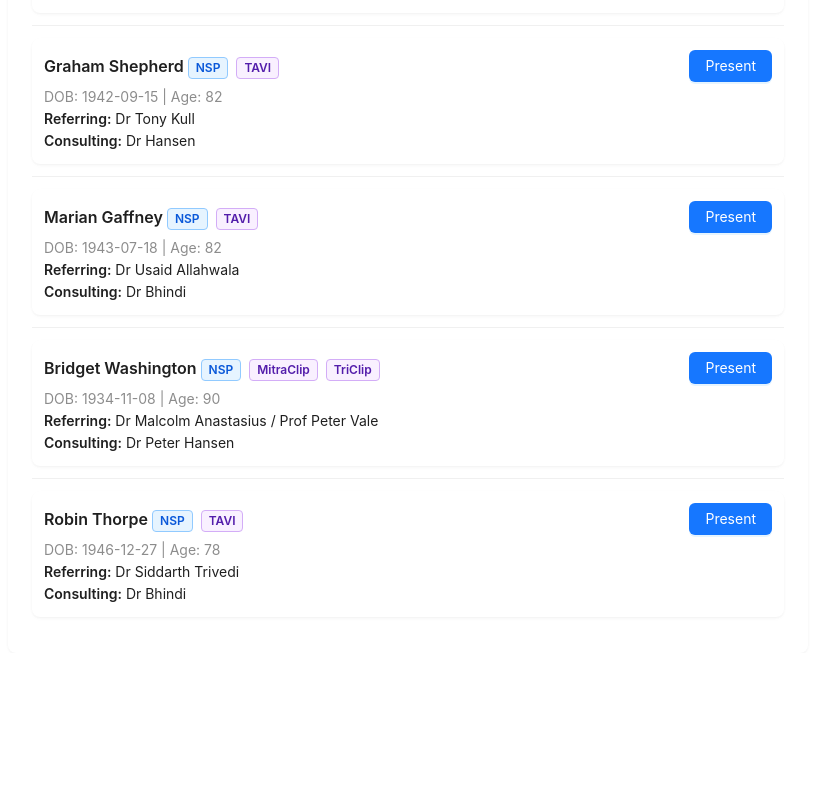
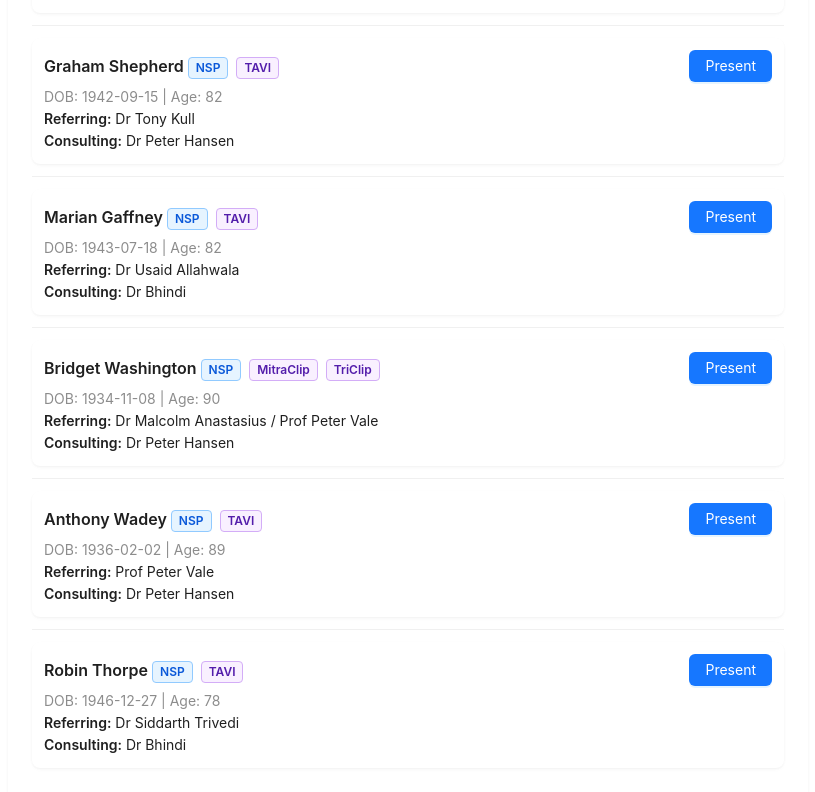
Before and after one commit to synapseedu/ravitracker-mdt, a Next.js app: page /patients in a window 1280 px wide. Shown: the part 672-1464 px from the top of the page, without its empty margins (232-1047 px from the left). Before the commit the page ends 1325 px from the top, so only its background shows below. Built offline with nearby package versions, Linux system fonts and the light colour scheme.

Commit message:
Update Sheperd, index Wadey

```diff
--- a/data/patients/index.ts
+++ b/data/patients/index.ts
@@ -19,6 +19,7 @@ export const allPatients: Patient[] = [
   shepherd,
   gaffney,
   washington,
+  wadey,
   thorpe
 ];
 
--- a/data/patients/shepherd.ts
+++ b/data/patients/shepherd.ts
@@ -4,61 +4,96 @@ const patient: Patient = {
   id: 'shepherd',
   name: 'Graham Shepherd',
   dob: '1942-09-15',
-  mrn: 'GS0005123',
-  referralDate: '',
+  mrn: 'ME00466832',
+  referralDate: '2025-07-02',
   referring: 'Dr Tony Kull',
-  consulting: 'Dr Hansen',
-  contact: '—',
-  weight: '83 kg',
-  height: '174 cm',
+  consulting: 'Dr Peter Hansen',
+  contact: 'Home: 4390 8664; Wife (Julie): 04037 40003',
+  weight: '86.2 kg',
+  height: '166 cm',
   status: 'private',
   badges: ['TAVI'],
   pdfs: {
-    tte: ['Shepherd TTE.pdf'],
-    angio: ['Shepherd Angio.pdf'],
-    ecg: ['Shepherd ECG.pdf'],
-    ct: ['Shepherd CT.pdf'],
-    agedCare: ['Shepherd Aged Care.pdf'],
+    tte: ['SHEPHERD_GRAHAM_TTE WUP _09072025_GS150942.pdf'],
+    ecg: ['shepherd ecg.pdf'],
+    ct: ['SHEPHERD Graham - 88.1623019.pdf'],
+    referral: ['SHEPHERD Graham - TAVI referral from Tony Kull.pdf'],
+    agedCare: ['shepherd dr warrier.pdf'],
+    ctsx: ['shepherd Dr Brereton.pdf'],
+    // If available in your repo, include the cath below and I'll auto-summarise it:
+    angio: ['Shepherd Angio Gosford 06.2025.pdf'],
   },
   background: [
-    'Severe aortic stenosis',
-    'Previous CABG 2010',
+    'Severe aortic stenosis (tri‑leaflet)',
+    'Paroxysmal atrial fibrillation',
+    'History of second‑degree AV block (on bisoprolol previously)',
+    'Chronic kidney disease (known to Dr Simon Roger)',
     'Hypertension',
-    'Hyperlipidaemia',
-    'Chronic kidney disease stage 3',
+    'Arthritis; polyarticular gout',
   ],
   medications: [
-    'Aspirin 100 mg daily',
-    'Bisoprolol 5 mg mane',
-    'Rosuvastatin 20 mg nocte',
-    'Frusemide 40 mg mane',
-    'Perindopril 4 mg mane',
+    'Allopurinol 100 mg — ½ tab every other day',
+    'Aspirin (Cartia) 100 mg daily',
+    'Atorvastatin 80 mg mane',
+    'Dapagliflozin 10 mg daily',
+    'Dutasteride–tamsulosin MR daily',
+    'Lactobacillus probiotic daily',
+    'Spironolactone 50 mg daily',
+    'Irbesartan 300 mg mane',
+    'Thiamine 100 mg daily',
   ],
-  social: 'Lives with spouse; walks dog daily.',
-  functional: 'NYHA II — short of breath on moderate exertion.',
+  allergies: ['Morphine'],
+  social:
+    'Retired butcher; lives with wife in Budgewoi. Drinks 4–6 beers daily (longstanding). Non‑smoker. Independent with mobility (no aids).',
+  functional:
+    'SOBOE and fatigue — NYHA II. Independent ADLs; wife considering 4‑wheel walker purchase on discharge.',
   tteData: {
-    'LV EF': '50 %',
-    AVA: '0.7 cm²',
-    'Peak Gradient': '82 mmHg',
-    'Mean Gradient': '48 mmHg',
-    SVI: '32 ml/m²',
-    'Peak AV velocity': '4.5 m/s',
-    AR: 'Trace',
-    Comments: 'Severe AS with concentric LVH.',
+    'LV EF': '60–65 %',
+    AVA: '1.1 cm²',
+    AVAi: '0.57 cm²/m²',
+    'Peak Gradient': '66 mmHg',
+    'Mean Gradient': '35 mmHg',
+    SVI: '56 mL/m²',
+    'Peak AV velocity': '4.06 m/s',
+    AR: 'Trivial',
+    MR: 'Mild–moderate',
+    Comments:
+      'Tri‑leaflet valve with markedly thickened/calcified cusps and restricted opening; severe by peak velocity and AVAi. LAVI ~50 mL/m²; PASP ~39 mmHg.',
   },
-  angio: 'Patent grafts; severe AS.',
-  ecg: 'Sinus rhythm with LBBB.',
-  ctIncidentals: 'No significant incidental findings.',
+  angio:
+    'Severe calcific three‑vessel coronary artery disease (per treating team note/angiography).',
+  ecg: 'Sinus rhythm (first‑degree AV block previously noted clinically).',
+  ctIncidentals:
+    'Marked aortic valve calcification (Agatston ~2191). Ascending aorta dilated to 44 mm. Bovine arch with tortuous, calcified great vessels; suspected significant R‑ICA origin stenosis and vertebral artery disease on addendum.',
+  cognitive: {
+    MOCA: '23/30',
+  },
   bloods: {
-    MOCA: '28/30',
-    Frailty: '2/10',
-    Hb: '132',
-    Plts: '210',
-    INR: '1.0',
-    Cre: '102',
-    eGFR: '58',
+    Hb: '93',
+    Plts: '220',
+    Cre: '305',
+    eGFR: '16',
+    Albumin: '34',
+    Hct: '0.27',
+    WBC: '5.7',
   },
-  agedCare: 'Independent at home; low delirium risk.',
+  investigationSummary: {
+    tte:
+      '09/07/2025 (Choong): EF 60–65%; AV Vmax 4.06 m/s; PG/MG 66/35 mmHg; AVA 1.1 cm² (AVAi 0.57); SVi 56; mild–mod MR; trivial AR — severe by peak V and AVAi.',
+    ct:
+      '09–10/07/2025: Valve calcium score 2191; ascending aorta 44 mm; bovine arch; tortuous, calcified great vessels; addendum—R‑ICA origin at least mod–severe (possible high‑grade) stenosis; vertebral artery disease.',
+    ecg:
+      'Sinus rhythm on tracing',
+    angio:
+      'Awaiting cath PDF to summarise; clinical note states severe calcific three‑vessel CAD.',
+    referral:
+      'Dr Tony Kull referral requesting TAVI work‑up with severe symptomatic AS.',
+    consults: [
+      'Geriatrics (Dr Warrier): appropriate to proceed from geriatrics perspective.',
+      'CTSx (Dr Brereton): surgical salvage opinion available if needed.',
+      'Renal (Dr Simon Roger): supports proceeding with TAVI; hold spironolactone/irbesartan 5 days pre‑CT and pre‑TAVI; dialysis not anticipated (per summary).',
+    ],
+  },
 };
 
 export default patient;
```
